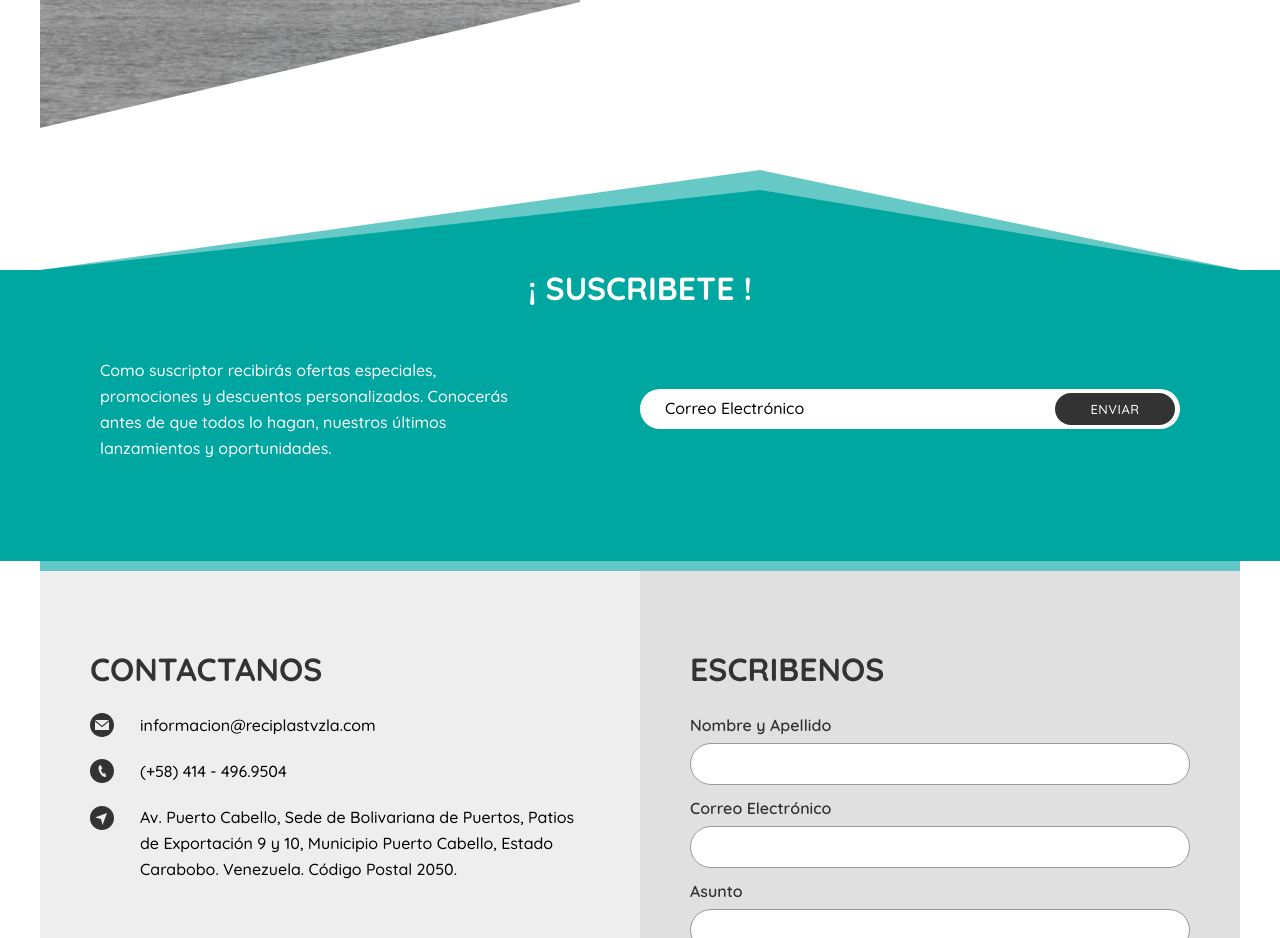
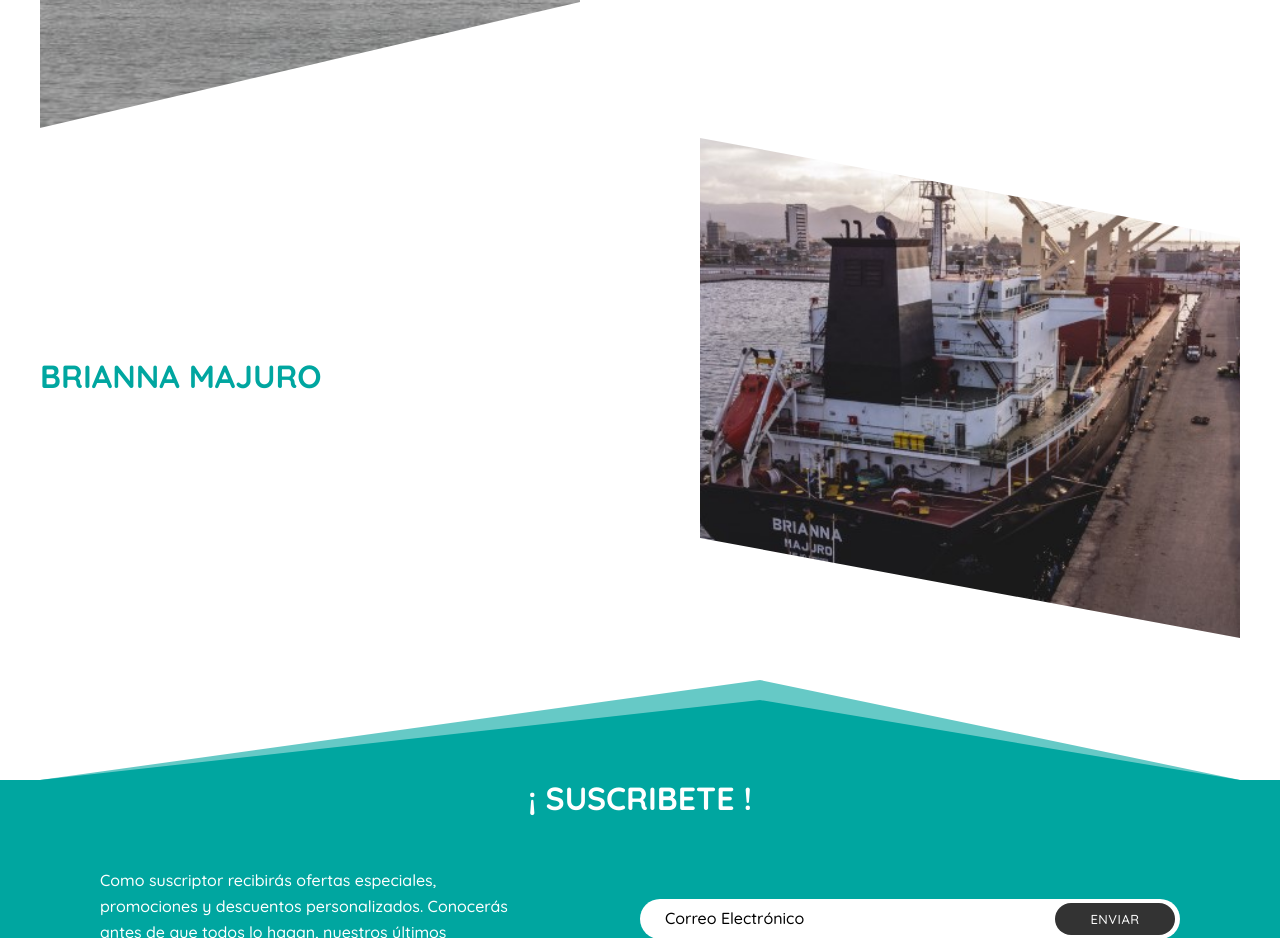
Before and after one commit to cimadelmundo3000/reciplast.github.io, a plain HTML site: page buques.html in a window 1280 px wide. Shown: the part 6728-7666 px from the top of the page. Drawn offline with Linux system fonts and the light colour scheme.

Commit message:
Update 13 Julio Brianna

```diff
--- a/buques.html
+++ b/buques.html
@@ -166,6 +166,17 @@
         </div>
     </div>
 
+    <!-- BUQUE -->
+    <div class="seccion seccion2 buques">
+        <div class="master">
+            <div class="referencia buque12 onlymovil"></div><div class="texto">
+                <div>
+                    <span class="title green1">BRIANNA MAJURO</span>
+                </div>
+            </div><div class="referencia buque12 onlypc"></div>
+        </div>
+    </div>
+
 
 
     <br>
--- a/styles/sass/styles.scss
+++ b/styles/sass/styles.scss
@@ -779,6 +779,9 @@ background: linear-gradient(90deg, rgba(0,112,171,0.9) 40%, rgba(26,130,187,0.2)
 }
 .buque11{
     background-image: url(../assets/jpg/buques/brand.jpg) !important;
+}
+.buque12{
+    background-image: url(../assets/jpg/buques/brianna.jpg) !important;
 }
 /*///////////////////////////////////////////////////////////////
 /////////////////////////////////////////////////////////////////
```
Also changed, not shown: assets/jpg/buques/brianna.jpg (added), styles/styles.css, 1 other file.
